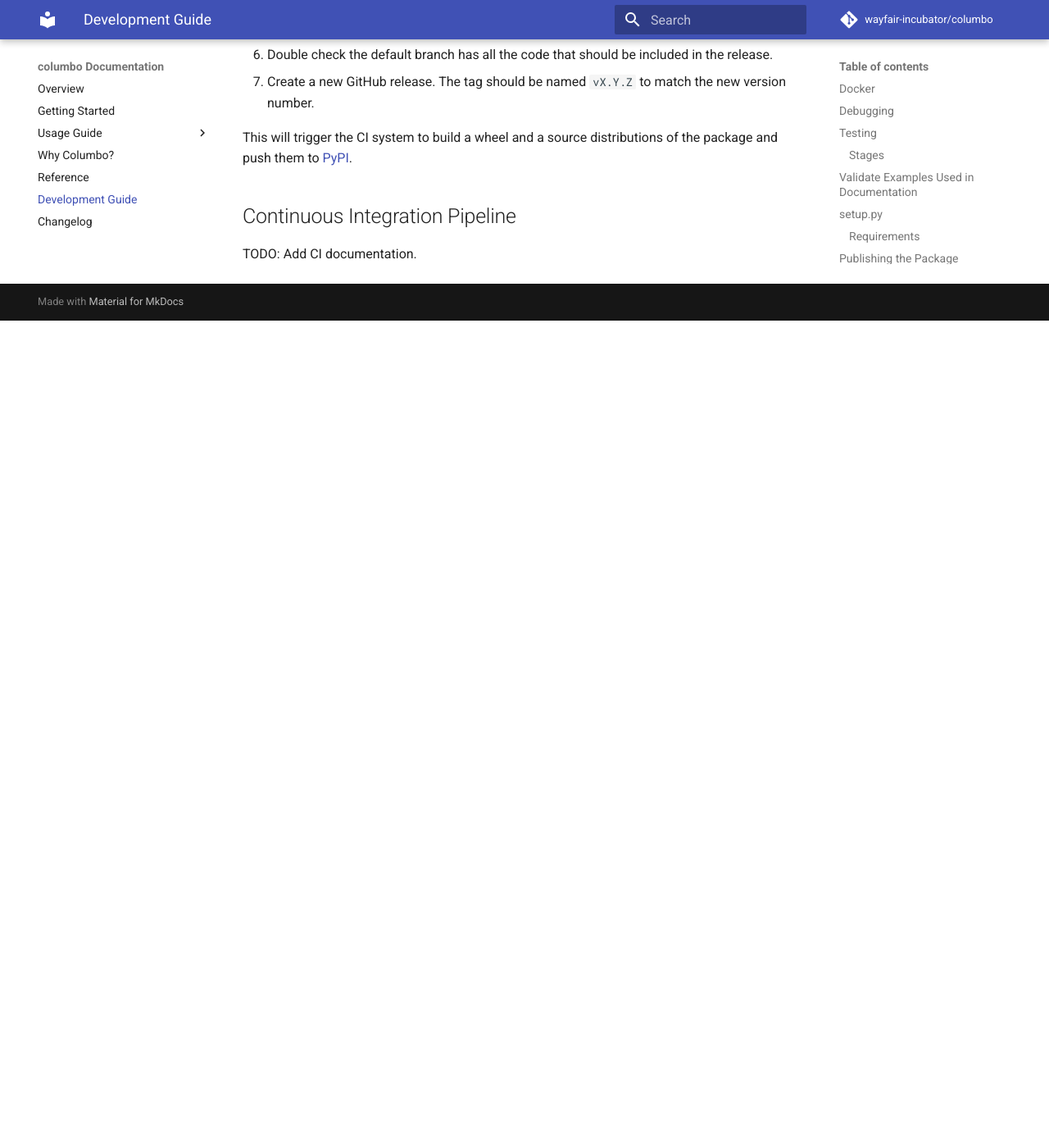
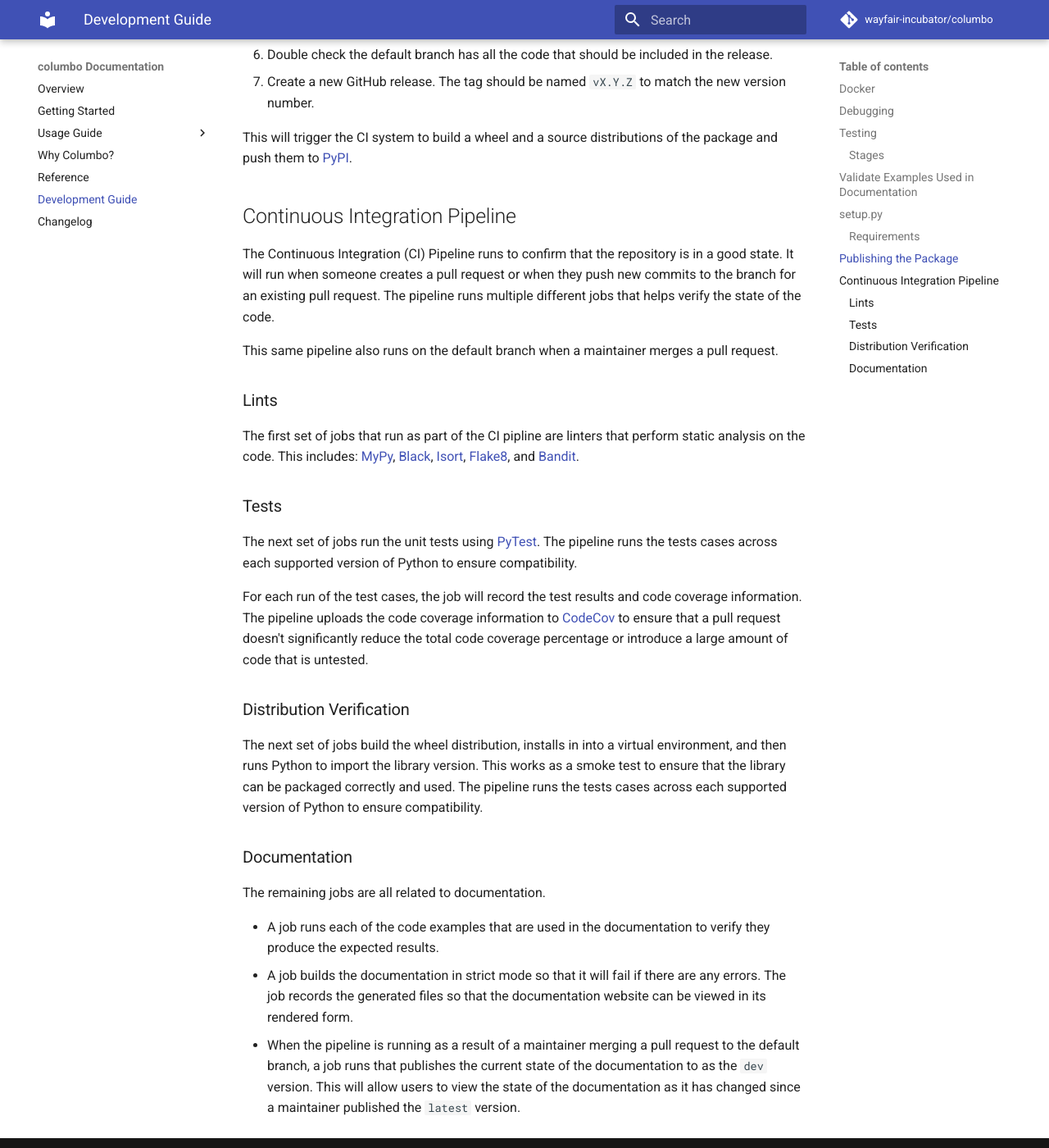
Before and after one commit to plannigan/columbo, an MkDocs documentation site: the page built from docs/development-guide.md, in a window 1280 px wide and 1400 px high, scrolled down 3059 px. Shown: the whole window at 82% size. Built offline with MkDocs 1.6.1 and Material for MkDocs 9.7.7, drawn with Linux system fonts in a browser that asks for light colours; comment, search, counter and statistics services are not loaded; the version menu is left out; before the commit the page ends 3450 px from its top, so only the background shows below that.

Commit message:
Write documentaiton for the CI pipeline

```diff
--- a/docs/development-guide.md
+++ b/docs/development-guide.md
@@ -126,7 +126,43 @@
 
 ## Continuous Integration Pipeline
 
-TODO: Add CI documentation.
+The Continuous Integration (CI) Pipeline runs to confirm that the repository is in a good state. It will run when
+someone creates a pull request or when they push new commits to the branch for an existing pull request. The pipeline
+runs multiple different jobs that helps verify the state of the code.
+
+This same pipeline also runs on the default branch when a maintainer merges a pull request.
+
+### Lints
+
+The first set of jobs that run as part of the CI pipline are linters that perform static analysis on the code. This
+includes: [MyPy][mypy-docs], [Black][black-docs], [Isort][isort-docs], [Flake8][flake8-docs], and [Bandit][bandit-docs].
+
+### Tests
+
+The next set of jobs run the unit tests using [PyTest][pytest-docs]. The pipeline runs the tests cases across each
+supported version of Python to ensure compatibility.
+
+For each run of the test cases, the job will record the test results and code coverage information. The pipeline uploads
+the code coverage information to [CodeCov][codecov] to ensure that a pull request doesn't significantly reduce the total
+code coverage percentage or introduce a large amount of code that is untested.
+
+### Distribution Verification
+
+The next set of jobs build the wheel distribution, installs in into a virtual environment, and then runs Python to
+import the library version. This works as a smoke test to ensure that the library can be packaged correctly and used.
+The pipeline runs the tests cases across each supported version of Python to ensure compatibility.
+
+### Documentation
+
+The remaining jobs are all related to documentation.
+
+* A job runs each of the code examples that are used in the documentation to verify they produce the expected results.
+* A job builds the documentation in strict mode so that it will fail if there are any errors. The job records the
+    generated files so that the documentation website can be viewed in its rendered form.
+* When the pipeline is running as a result of a maintainer merging a pull request to the default branch, a job runs that
+    publishes the current state of the documentation to as the `dev` version. This will allow users to view the state of
+    the documentation as it has changed since a maintainer published the `latest` version.
+
 
 [usage-guide]: usage-guide/fundamentals.md
 [code of conduct]: https://github.com/wayfair-incubator/columbo/blob/main/CODE_OF_CONDUCT.md
@@ -143,3 +179,4 @@
 [bandit-docs]: https://bandit.readthedocs.io/en/stable/
 [sem-ver]: https://semver.org/
 [pypi]: https://pypi.org/project/columbo/
+[codecov]: https://about.codecov.io/
```
